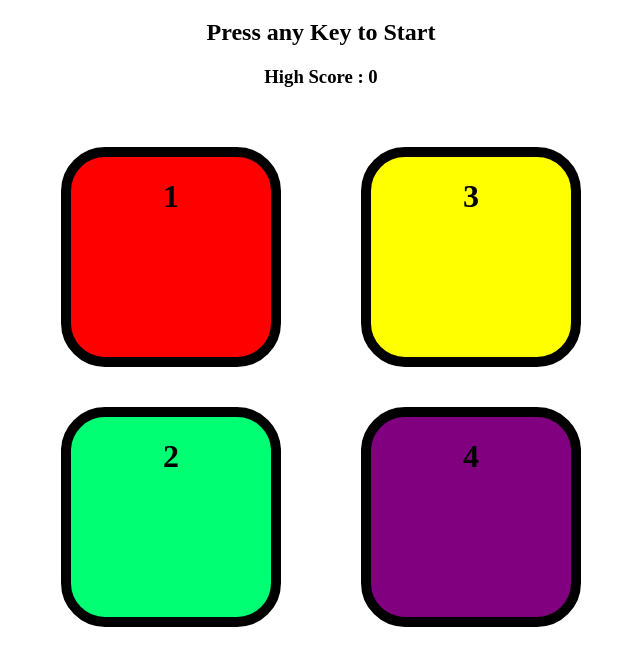
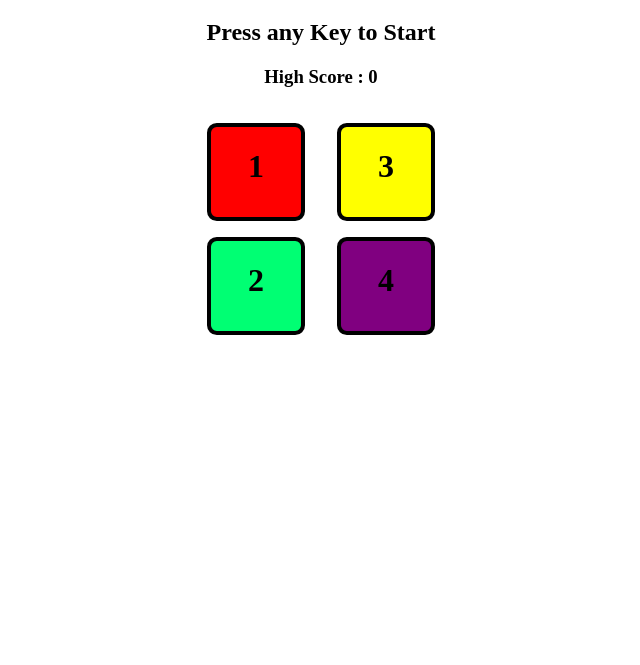
Before and after one commit to shiwamshahare/Simon-Says-Game, a plain HTML site: page index.html in a window 1280 px wide. Shown: the part 61-726 px from the top of the page, without its empty margins (319-959 px from the left). Drawn offline with Linux system fonts and the light colour scheme.

Commit message:
Update style.css

```diff
--- a/style.css
+++ b/style.css
@@ -15,7 +15,15 @@ body{
     justify-content: center;
     align-items: center;
 }
-
+@media (width >=360px) {
+    .btn {
+            height: 90px;
+            width: 90px;
+            border-radius: 10%;
+        border: 4px solid #000;
+            margin: 1rem;
+        }
+}
 .red {
     background-color: red;
 }
```
